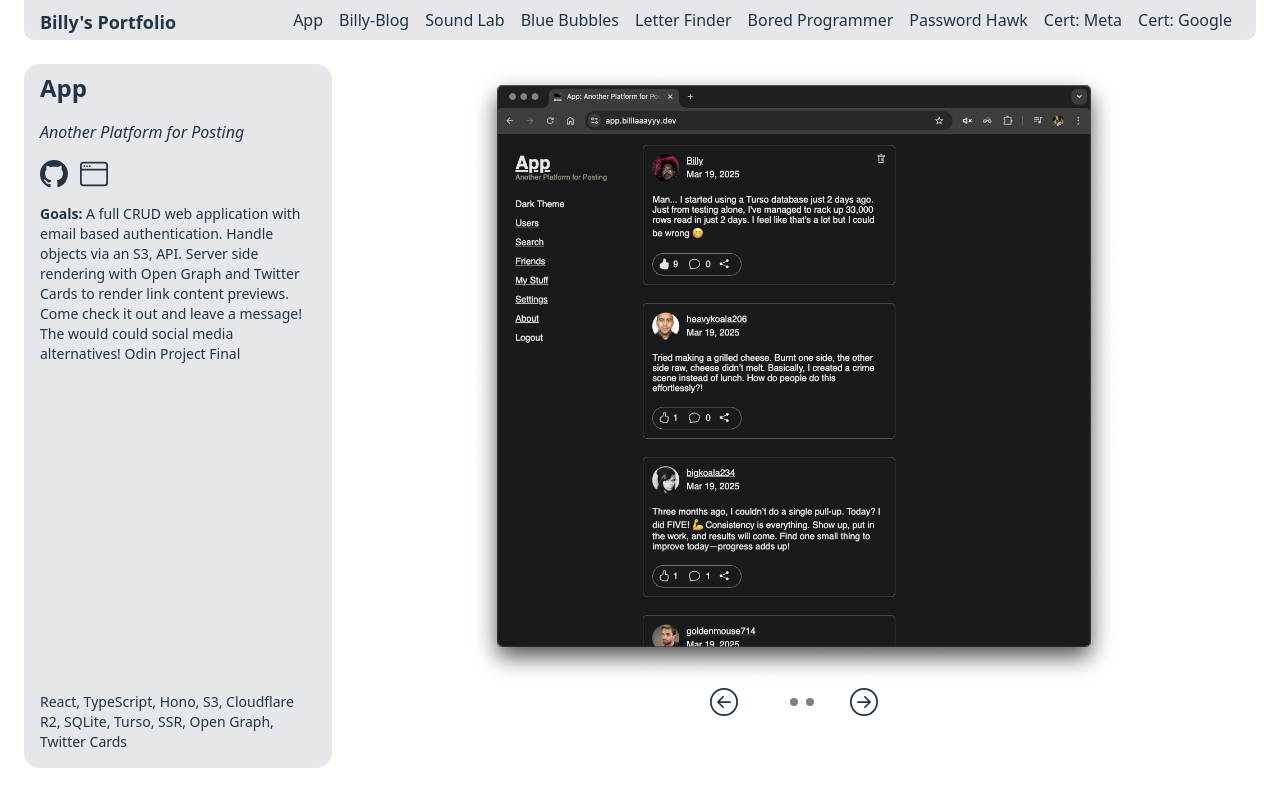
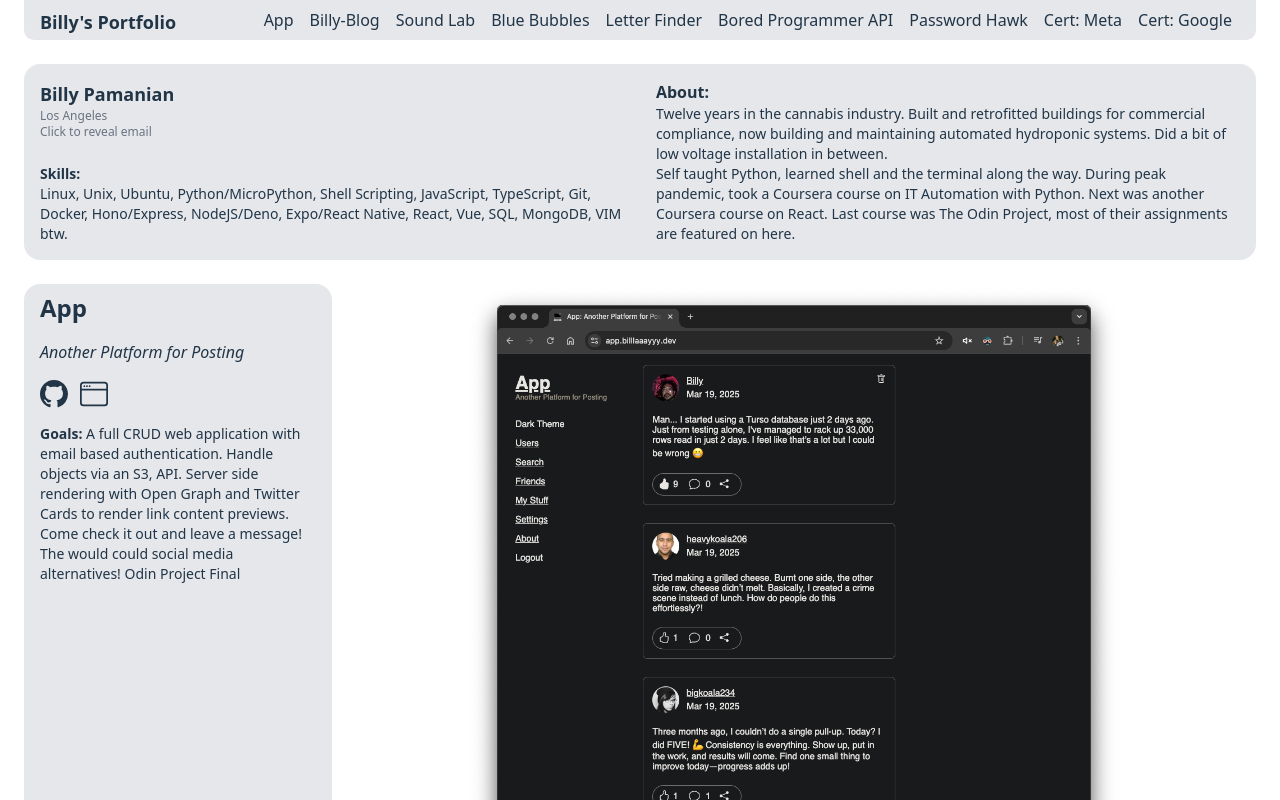
Before and after one commit to FatCatLikesBeer/portfolio-2025, a Vue app: page / in a window 1280 px wide. Shown: the top 800 px of the page. Built offline with nearby package versions, Linux system fonts and the light colour scheme.

Commit message:
Added an about section, contact, and footer

```diff
--- a/src/App.vue
+++ b/src/App.vue
@@ -1,6 +1,7 @@
 <script setup lang="ts">
 import projects from "./data/projects.ts";
 import ContentCard from "./components/ContentCard.vue";
+import About from "./components/About.vue";
 import Header from "./components/Header.vue";
 import Footer from "./components/Footer.vue";
 const flipped = projects.reverse();
@@ -8,6 +9,7 @@ const flipped = projects.reverse();
 
 <template>
   <Header :projects="flipped" />
+  <About />
   <div v-for="project in flipped">
     <ContentCard :project="project" />
   </div>
--- /dev/null
+++ b/src/components/About.vue
@@ -0,0 +1,50 @@
+<script setup lang="ts">
+import { ref } from "vue";
+const toggle = ref(false);
+const me = {
+  name: "Billy Pamanian",
+  email: "aXRpc2JpbGx5QGdtYWlsLmNvbQ==",
+  location: "Los Angeles",
+  about: [
+    "Twelve years in the cannabis industry. Built and retrofitted buildings for commercial compliance, now building and maintaining automated hydroponic systems. Did a bit of low voltage installation in between.",
+    "Self taught Python, learned shell and the terminal along the way. During peak pandemic, took a Coursera course on IT Automation with Python. Next was another Coursera course on React. Last course was The Odin Project, most of their assignments are featured on here.",
+  ],
+  skills: ["Linux", "Unix", "Ubuntu", "Python/MicroPython", "Shell Scripting", "JavaScript", "TypeScript", "Git", "Docker", "Hono/Express", "NodeJS/Deno", "Expo/React Native", "React", "Vue", "SQL", "MongoDB", "VIM btw"],
+}
+function revealer(bin: string): string {
+  return atob(bin);
+}
+function toggleToggle() {
+  toggle.value = !toggle.value;
+}
+</script>
+
+<template>
+  <div id="about" class="flex flex-row bg-gray-200 dark:bg-gray-700 rounded-2xl gap-8">
+    <div class="flex-1/2 flex flex-col justify-between">
+      <div>
+        <h1 class="font-bold text-lg">{{ me.name }}</h1>
+        <p class="text-xs text-gray-500 dark:text-gray-400">{{ me.location }}</p>
+        <p v-if="!toggle" @click="toggleToggle" class="text-xs text-gray-500 dark:text-gray-400">
+          Click to reveal email
+        </p>
+        <p v-else class="text-xs">{{ revealer(me.email) }}</p>
+      </div>
+      <div class="mt-4">
+        <p class="text-sm font-bold">Skills:</p>
+        <p class="text-sm"><span class="font-bold"></span> {{ me.skills.join(", ") }}.</p>
+      </div>
+    </div>
+    <div class="flex-1/2 pr-2">
+      <p class="font-bold">About: </p>
+      <p class="text-sm" v-for="elem in me.about">{{ elem }}</p>
+    </div>
+  </div>
+</template>
+
+<style>
+#about {
+  margin: 24px 24px 0;
+  padding: 16px;
+}
+</style>
--- a/src/components/ContentCard.vue
+++ b/src/components/ContentCard.vue
@@ -1,5 +1,5 @@
 <script setup lang="ts">
-import { ref } from "vue";
+import { ref, onMounted } from "vue";
 import LeftArrow from "./icons/LeftArrow.vue";
 import RightArrow from "./icons/RightArrow.vue";
 import ImagePositionIndicator from "./ImagePositionIndicator.vue";
@@ -16,7 +16,6 @@ const imageCatlog = Array.from({ length: props.project.numberOfAssets }, (_, i)
     linkURL: "course" === props.project.type ? `${imageLocation}/${i + 1}.pdf` : `${imageLocation}/${i + 1}.${props.project.imageFormat}`,
   }
 });
-imageCatlog.forEach((path) => { new Image().src = path });
 
 function handleLeft() {
   if (imageIndex.value <= 1) {
@@ -33,6 +32,10 @@ function handleRight() {
     imageIndex.value = imageIndex.value + 1;
   }
 }
+
+onMounted(() => {
+  imageCatlog.forEach((elem) => { new Image().src = elem.imageURL });
+});
 
 </script>
 
--- a/src/components/Footer.vue
+++ b/src/components/Footer.vue
@@ -2,14 +2,11 @@
 </script>
 
 <template>
-  <footer class="flex flex-row justify-center">
-    <p>Created by Billy, Written in Vue 3 Composition API</p>
+  <footer class="flex flex-col justify-center text-gray-400 text-sm m-12 mt-18">
+    <p class="m-auto">Created by Billy</p>
+    <p class="m-auto">Written in <a href="https://vuejs.org/" target="_blank">Vue 3 </a>Composition API</p>
+    <p class="m-auto">All Icons by <a href="https://icons.getbootstrap.com/" target="_blank">Bootstrap</a></p>
   </footer>
 </template>
 
-<style>
-footer {
-  margin: 24px;
-  margin-top: 30px;
-}
-</style>
+<style></style>
--- a/src/data/projects.ts
+++ b/src/data/projects.ts
@@ -61,7 +61,7 @@ const projects: Project[] = [
   },
   {
     id: "bored-programmer",
-    name: "Bored Programmer",
+    name: "Bored Programmer API",
     description: "Like the Bored API (RIP) but for programmers",
     url: "https://bored-programmer-api.fly.dev/",
     github: "https://github.com/FatCatLikesBeer/bored_programmer",
@@ -90,10 +90,10 @@ const projects: Project[] = [
     url: "https://coursera.org/verify/professional-cert/GYGU9E5MSRQU",
     github: "",
     goals: "This is my second programming course. I wanted to learn to build things using a popular framework.",
-    tech: ["React", "JavaScript", "CSS", "Git"],
+    tech: ["React", "JavaScript", "CSS", "Git", "Figma"],
     numberOfAssets: 10,
     type: "course",
-    imageFormat: "png",
+    imageFormat: "jpg",
   },
   {
     id: "google-python",
```
